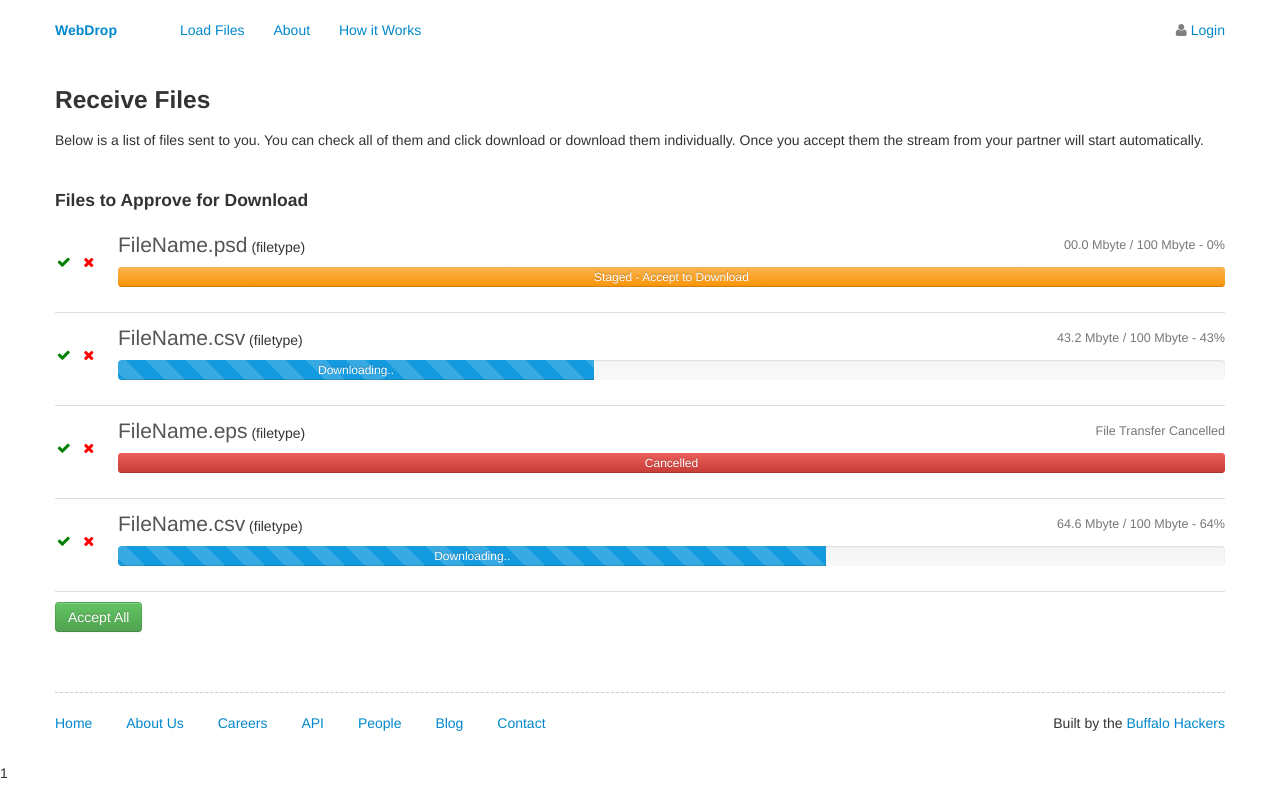
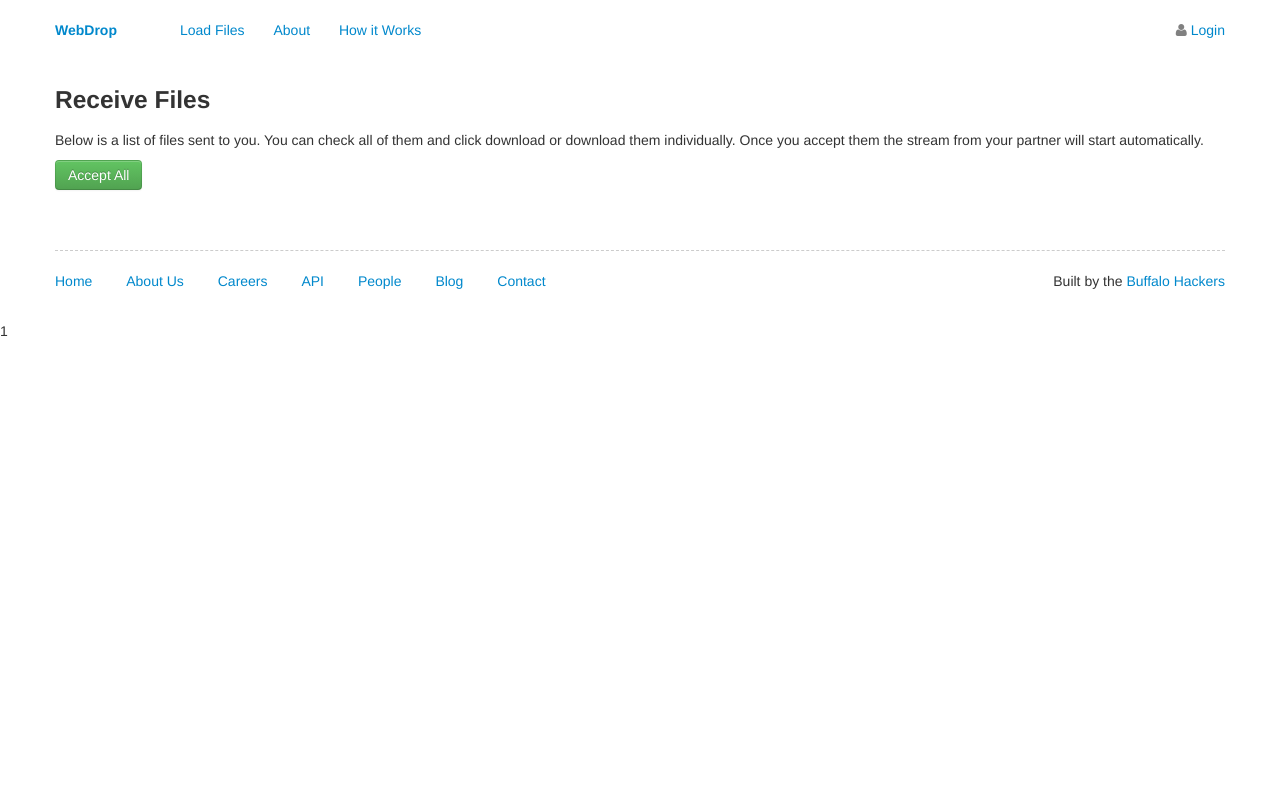
Before and after one commit to buffalohackers/WebDrop, a Python web app: template templates/receive.html in a window 1280 px wide. Run offline with Jinja, Linux system fonts and the light colour scheme; the template is opened without the code that fills it, so the values that code supplies are empty; some libraries are stand-ins or nearby versions.

Commit message:
something or other. It works

```diff
--- a/templates/receive.html
+++ b/templates/receive.html
@@ -55,14 +55,14 @@
     			<h3>Receive Files</h3>
     			<p>Below is a list of files sent to you. You can check all of them and click download or download them individually. Once you accept them the stream from your partner will start automatically.</p>
 
-	            <ul class="file-accept">
+	            <ul class="file-accept" ng-repeat="file in files">
 	            	<h4>Files to Approve for Download</h4>
 
 	            	<li>
 	            		<a href="#"><i class="icon-ok"></i></a>
 	            		<i class="icon-remove"></i>
 
-	            		<span class="file-name">FileName.psd</span> (filetype)
+	            		<span class="file-name">{{ file.name }}</span> ({{ file.type }})
 
 	            		<span class="pull-right">00.0 Mbyte / 100 Mbyte - 0% </span>
 
--- a/web.js
+++ b/web.js
@@ -1,7 +1,7 @@
 var fs = require('fs');
 var express = require('express');
 var PeerServer = require('peer').PeerServer;
-var server = new PeerServer({ port: 3000 });
+var server = new PeerServer({ port: 80 });
 
 server._app.use('/static/css', express.static(__dirname + '/static/css'));
 server._app.use('/static/js', express.static(__dirname + '/static/js'));
```
